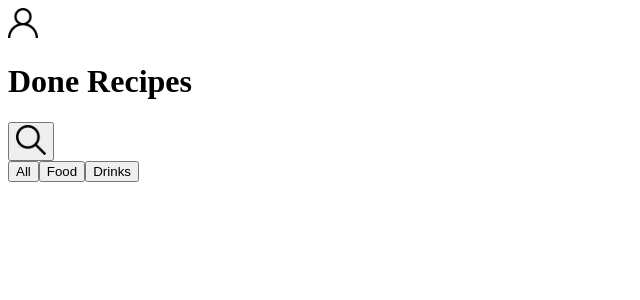
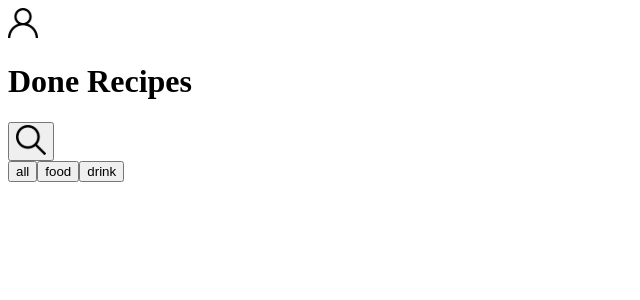
Before and after one commit to DanielFariias/recipes-book, a React (Create React App) app: page /done-recipes in a window 1280 px wide. Shown: the top 300 px of the page, without its empty margins (0-640 px from the left). Built offline with nearby package versions, Linux system fonts and the light colour scheme.

Commit message:
Converted DoneRecipes to typescript and create CardComponent

```diff
--- /dev/null
+++ b/src/components/Card/index.tsx
@@ -0,0 +1,62 @@
+import { Link } from 'react-router-dom';
+import copy from 'clipboard-copy';
+
+import { useState } from 'react';
+import { IRecipe } from '../../context/RecipesContext/RecipesTypes';
+
+import shareIcon from '../../images/shareIcon.svg';
+
+interface ICardProps {
+  recipe: IRecipe
+}
+
+export default function Card({ recipe }: ICardProps) {
+  const [linkCopied, setLinkCopied] = useState(false);
+
+  const redirectUrl = recipe.type === 'food'
+    ? `/foods/${recipe.id}`
+    : `/drinks/${recipe.id}`;
+
+  const copyUrl = recipe.type === 'food'
+    ? `http://localhost:3000/foods/${recipe.id}`
+    : `http://localhost:3000/drinks/${recipe.id}`;
+
+  function handleClickShare() {
+    copy(copyUrl);
+    setLinkCopied(true);
+  }
+
+  return (
+    <div>
+
+      <Link to={redirectUrl}>
+        <img src={recipe.image} alt="" />
+        <p>
+          {recipe.name}
+        </p>
+      </Link>
+
+      {recipe.alcoholicOrNot && (
+        <p>{recipe.alcoholicOrNot}</p>
+      )}
+
+      {recipe.nationality && (
+        <p>{`${recipe.nationality}-${recipe.category}`}</p>
+      )}
+
+      <p>
+        {recipe.doneDate}
+      </p>
+
+      <button type="button" onClick={handleClickShare}>
+        <img src={shareIcon} alt="" />
+      </button>
+      {linkCopied && (<p>Link copied!</p>)}
+
+      {!!recipe.tags.length
+      && recipe.tags.map((tag: string) => (
+        <p key={tag}>{tag}</p>
+      ))}
+    </div>
+  );
+}
--- a/src/components/Header/index.tsx
+++ b/src/components/Header/index.tsx
@@ -7,7 +7,7 @@ import { SearchInput } from './SearchInput';
 
 interface HeaderProps {
   title: string
-  hasSearchInput: boolean
+  hasSearchInput?: boolean
 }
 
 export default function Header({ title, hasSearchInput }: HeaderProps) {
--- a/src/pages/DoneRecipes.js
+++ /dev/null
@@ -1,157 +0,0 @@
-/* eslint-disable import/extensions */
-/* eslint-disable import/no-unresolved */
-import copy from 'clipboard-copy';
-import { useEffect, useState } from 'react';
-import { Link } from 'react-router-dom';
-import Header from '../components/Header';
-
-import shareIcon from '../images/shareIcon.svg';
-
-export default function DoneRecipes() {
-  const [recipes, setRecipes] = useState([]);
-  const [linkCopied, setLinkCopied] = useState(false);
-  const [filterType, setFilterType] = useState('all');
-  useEffect(() => {
-    function getData() {
-      const doneRecipes = JSON.parse(localStorage.getItem('doneRecipes'));
-      setRecipes(doneRecipes);
-    }
-    getData();
-  }, []);
-
-  function filterRecipe() {
-    if (filterType === 'all') {
-      console.log('oi');
-      return recipes;
-    }
-
-    return recipes.filter((recipe) => recipe.type === filterType);
-  }
-
-  const filteredRecipes = filterRecipe();
-
-  return (
-    <div>
-      <Header title="Done Recipes" />
-
-      <div>
-        <button
-          type="button"
-          onClick={() => setFilterType('all')}
-          data-testid="filter-by-all-btn"
-        >
-          All
-        </button>
-        <button
-          type="button"
-          onClick={() => setFilterType('food')}
-          data-testid="filter-by-food-btn"
-        >
-          Food
-        </button>
-        <button
-          type="button"
-          onClick={() => setFilterType('drink')}
-          data-testid="filter-by-drink-btn"
-        >
-          Drinks
-        </button>
-      </div>
-
-      {recipes && filteredRecipes.map((recipe, index) => (
-        <div key={recipe.id}>
-          {recipe.type === 'food'
-            ? (
-              <>
-                <Link to={`/foods/${recipe.id}`}>
-                  <img
-                    src={recipe.image}
-                    alt=""
-                    data-testid={`${index}-horizontal-image`}
-                  />
-                </Link>
-                <p data-testid={`${index}-horizontal-top-text`}>
-                  {recipe.nationality}
-                  {' '}
-                  -
-                  {' '}
-                  {recipe.category}
-                </p>
-                {/* <p data-testid={ `${index}-horizontal` }>
-                </p> */}
-
-                <Link to={`/foods/${recipe.id}`}>
-                  <p data-testid={`${index}-horizontal-name`}>
-                    {recipe.name}
-                  </p>
-                </Link>
-                <p data-testid={`${index}-horizontal-done-date`}>
-                  {recipe.doneDate}
-                </p>
-                <button
-                  type="button"
-                  onClick={() => {
-                    copy(`http://localhost:3000/foods/${recipe.id}`);
-                    setLinkCopied(true);
-                  }}
-                >
-                  <img
-                    src={shareIcon}
-                    alt=""
-                    data-testid={`${index}-horizontal-share-btn`}
-                  />
-                </button>
-                {linkCopied && (<p>Link copied!</p>)}
-                {recipe.tags.map((tag) => (
-                  <p key={tag} data-testid={`${index}-${tag}-horizontal-tag`}>
-                    {tag}
-                  </p>
-                ))}
-              </>
-            )
-            : (
-              <>
-                <Link to={`/drinks/${recipe.id}`}>
-                  <img
-                    src={recipe.image}
-                    alt=""
-                    data-testid={`${index}-horizontal-image`}
-                  />
-                </Link>
-                <p data-testid={`${index}-horizontal-top-text`}>
-                  {recipe.alcoholicOrNot}
-                </p>
-                {/* <p data-testid={ `${index}-hori` }>
-
-                </p> */}
-                <Link to={`/drinks/${recipe.id}`}>
-                  <p data-testid={`${index}-horizontal-name`}>
-                    {recipe.name}
-                  </p>
-                </Link>
-                <p data-testid={`${index}-horizontal-done-date`}>
-                  {recipe.doneDate}
-                </p>
-                <button
-                  type="button"
-                  onClick={() => {
-                    copy(`http://localhost:3000/drinks/${recipe.id}`);
-                    setLinkCopied(true);
-                  }}
-                >
-                  <img
-                    src={shareIcon}
-                    alt=""
-                    data-testid={`${index}-horizontal-share-btn`}
-                  />
-                </button>
-
-                {linkCopied && (<p>Link copied!</p>)}
-              </>
-            )}
-        </div>
-      ))}
-
-    </div>
-  );
-}
--- /dev/null
+++ b/src/pages/DoneRecipes/index.tsx
@@ -0,0 +1,47 @@
+import { useEffect, useState } from 'react';
+import Card from '../../components/Card';
+
+import Header from '../../components/Header';
+import LocalStorageService from '../../services/LocalStorageService';
+
+const buttons = ['all', 'food', 'drink'];
+
+export default function DoneRecipes() {
+  const [recipes, setRecipes] = useState<any>([]);
+  const [filterType, setFilterType] = useState('all');
+
+  useEffect(() => {
+    const doneRecipes: any = LocalStorageService.get('doneRecipes');
+    setRecipes(doneRecipes);
+  }, []);
+
+  function filterRecipe() {
+    if (filterType === 'all') return recipes;
+
+    return recipes.filter((recipe: any) => recipe.type === filterType);
+  }
+
+  const filteredRecipes = filterRecipe();
+  return (
+    <div>
+      <Header title="Done Recipes" />
+
+      <div>
+        {buttons.map((button) => (
+          <button
+            key={button}
+            type="button"
+            onClick={() => setFilterType(button)}
+          >
+            {button}
+          </button>
+        ))}
+      </div>
+
+      {recipes && filteredRecipes.map((recipe: any) => (
+        <Card key={recipe.id} recipe={recipe} />
+      ))}
+
+    </div>
+  );
+}
```
